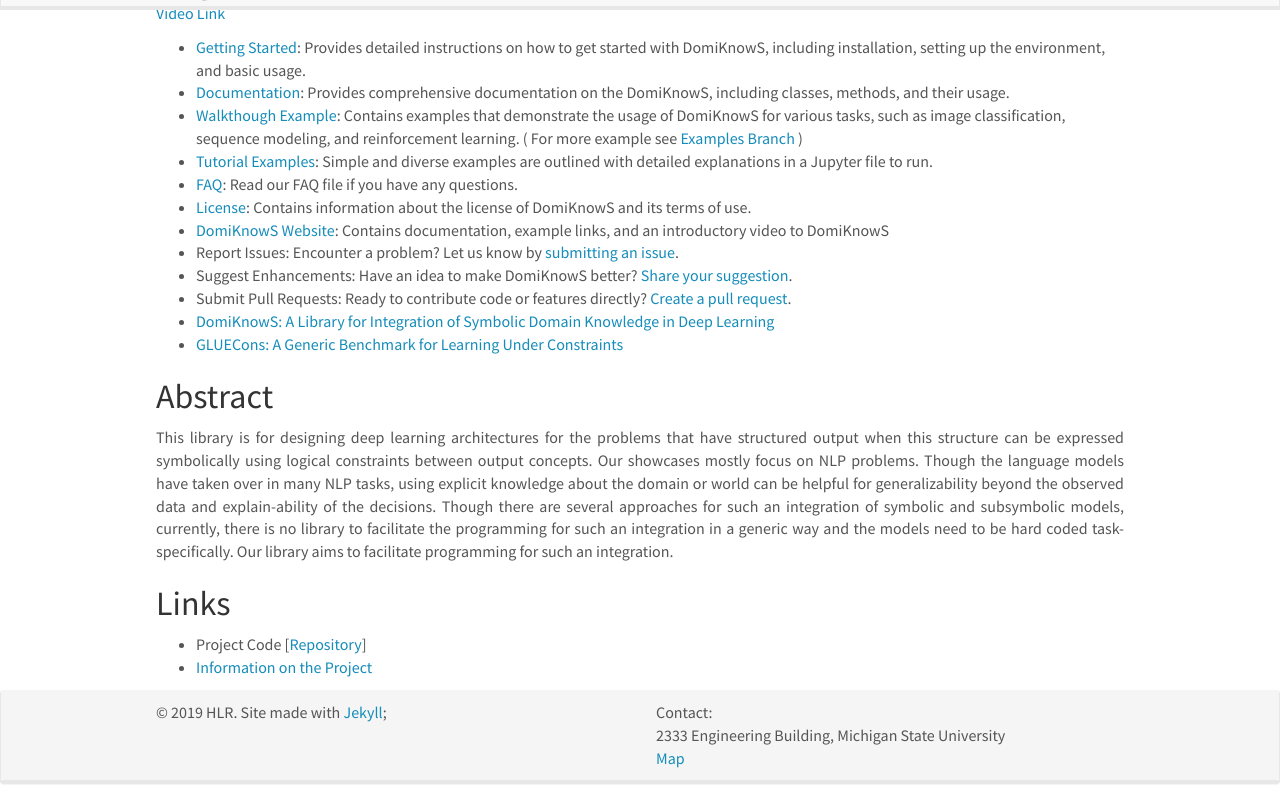
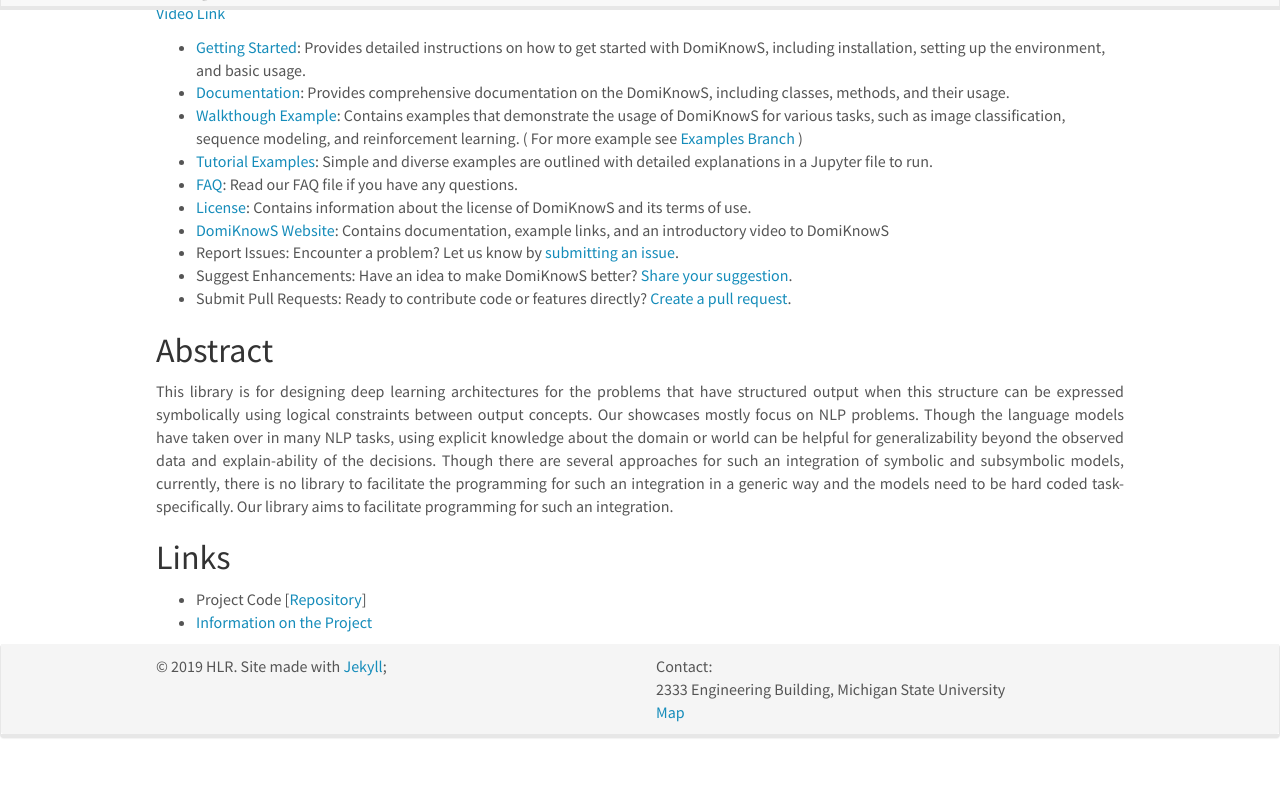
Before and after one commit to HLR/HLR.github.io, a Jekyll site: the page built from _pages/domiknows_nlp.md, in a window 1280 px wide and 900 px high, scrolled down 514 px, cut to the strip 94-900 px from the top of the window. Built offline with Jekyll 4.4.1, drawn with Linux system fonts in a browser that asks for light colours; nearby versions of some CDN libraries; after the commit the page ends 1368 px from its top, so only the background shows below that.

Commit message:
Update documentation_contents.md

```diff
--- a/_includes/documentation_contents.md
+++ b/_includes/documentation_contents.md
@@ -8,5 +8,3 @@
 - Report Issues: Encounter a problem? Let us know by [submitting an issue](https://github.com/HLR/DomiKnowS/blob/Doc/IssueReport.md).
 - Suggest Enhancements: Have an idea to make DomiKnowS better? [Share your suggestion](https://github.com/HLR/DomiKnowS/blob/Doc/Suggestions.md).
 - Submit Pull Requests: Ready to contribute code or features directly? [Create a pull request](https://github.com/HLR/DomiKnowS/blob/Doc/PullRequest.md).
-- [DomiKnowS: A Library for Integration of Symbolic Domain Knowledge in Deep Learning](https://arxiv.org/abs/2108.12370)
-- [GLUECons: A Generic Benchmark for Learning Under Constraints](https://arxiv.org/abs/2302.10914)
```
